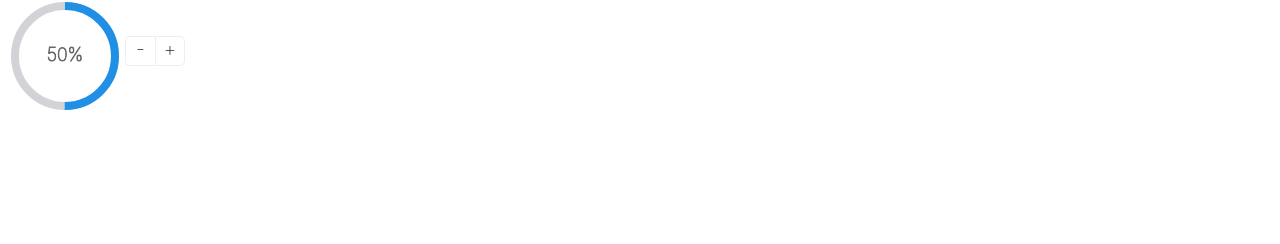
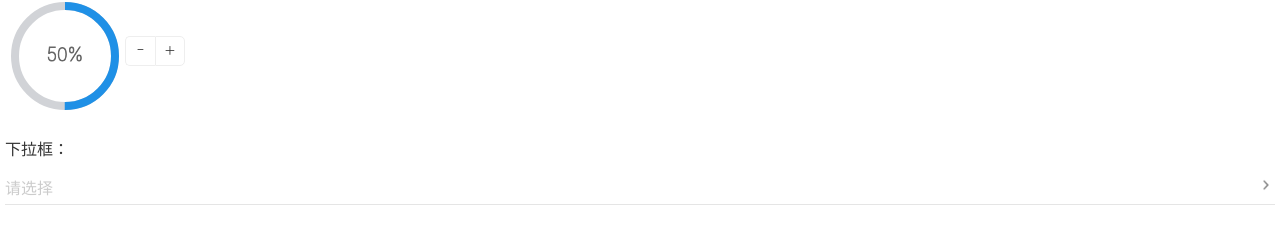
Before and after one commit to LuckyFBB/react-component, a React (Create React App) app: page / in a window 1280 px wide. Shown: the part 540-784 px from the top of the page. Built offline with nearby package versions, Linux system fonts and the light colour scheme.

Commit message:
添加下拉组件

```diff
--- a/src/App.js
+++ b/src/App.js
@@ -6,6 +6,7 @@ import RadioButton from './RadioButton';
 import CheckBox from './CheckBox';
 import MarqueeLine from './MarqueeLine';
 import Modal from './Modal';
+import DropSelect from './DropSelect'
 import Process from './Process';
 
 class App extends Component {
@@ -72,6 +73,10 @@ class App extends Component {
           <div className='label'>进度条：</div>
           <Process type='circle' process='50' showInfo='true' action='true' />
         </div>
+        <div className='item'>
+          <div className='label'>下拉框：</div>
+          <DropSelect label='城市' options={[{value:'HANGZHOU',label:'杭州'},{value:'SHANGHAI',label:'上海'},{value:'CHONGQING',label:'重庆'}]}/>
+        </div>
       </div>
     );
   }
--- a/src/DropSelect/index.css
+++ b/src/DropSelect/index.css
@@ -0,0 +1,58 @@
+.dropselect {}
+
+.selectclick {
+  display: flex;
+  margin-bottom: 10px;
+  padding: 5px 0;
+  border-bottom: 1px solid #e5e5e5;
+}
+
+.selectclick span {
+  flex: 1;
+}
+
+.selectclick img {
+  width: 20px;
+  height: 20px;
+}
+
+.fixedUl {
+  position: fixed;
+  bottom: 15px;
+  left: 15px;
+  right: 15px;
+  border-radius: 10px;
+  background: #fff;
+  z-index: 1000;
+}
+
+.fixedUl .choice {
+  max-height: 200px;
+  overflow-y: scroll;
+}
+
+.fixedUl .choice__item {
+  height: 40px;
+  line-height: 40px;
+  text-align: center;
+  border-bottom: 1px solid #E5E5E5;
+}
+
+.fixedUl .choice__item--cancel {
+  border-bottom: 0;
+  color: red;
+}
+
+.fixedUl .choice__item--label {
+  color: #000000;
+}
+
+.rightIcon {
+  padding-right: 15px;
+  height: 50px;
+  width: 30px;
+}
+
+input::-webkit-input-placeholder {
+  color: #CCCCCC;
+}
--- a/src/DropSelect/index.js
+++ b/src/DropSelect/index.js
@@ -0,0 +1,62 @@
+import React, { Component } from 'react'
+import Mask from '../Mask'
+import rightArrow from './rightArrow.png'
+import './index.css'
+
+export default class DropSelect extends Component {
+  constructor(props) {
+    super(props)
+    this.state = {
+      value: '',
+      show: false
+    }
+  }
+
+  handleClick = () => {
+    this.setState({
+      show: !this.state.show
+    })
+  }
+
+  handleCancel = () => {
+    this.setState({
+      show: !this.state.show
+    })
+  }
+
+  handleSelect = (item) => {
+    this.setState({
+      value: item.label,
+      show: !this.state.show
+    })
+  }
+
+  render() {
+    const { value, show } = this.state
+    const { options, label } = this.props
+    return (
+      <div className='dropselect'>
+        <div className='selectclick' onClick={this.handleClick}>
+          {value ? (<span>{value} </span>) : <span style={{ color: '#ccc' }}>请选择</span>}
+          <img src={rightArrow} alt=''/>
+        </div>
+        {
+          show && <div>
+            <Mask />
+            <div className='fixedUl'>
+              <div className='choice__item choice__item--label'>{label}</div>
+              <div className='choice'>
+                {
+                  options.map(item => {
+                    return <div className='choice__item' key={item.value} onClick={() => this.handleSelect(item)}>{item.label}</div>
+                  })
+                }
+              </div>
+              <div className='choice__item choice__item--cancel' onClick={this.handleCancel}>取消</div>
+            </div>
+          </div>
+        }
+      </div>
+    )
+  }
+}
--- a/src/Process/index.css
+++ b/src/Process/index.css
@@ -31,11 +31,6 @@
   font-weight: 100;
   font-size: 18px;
   stroke: #666;
-}
-
-.circle--image {
-  height: 30px;
-  width: 30px;
 }
 
 .process--line {
--- a/src/Process/index.js
+++ b/src/Process/index.js
@@ -53,7 +53,7 @@ export default class Process extends Component {
                 process === 100 ? (
                   <image href={completeCircle} x='60' y='60' className='circle--image' transform='translate(-15, -15)' />
                 ) : (
-                    <text text-anchor="middle" transform="translate(60,65)" className='circle--text'>{process}%</text>
+                    <text textAnchor="middle" transform="translate(60,65)" className='circle--text'>{process}%</text>
                   )
               }
               <circle cx="60" cy="60" r="50" className='circle--bottom' />
@@ -74,7 +74,7 @@ export default class Process extends Component {
                 </div>
                 <div className='process--info'>
                   {showInfo && process !== 100 && <span className='process--text'>{`${process}%`}</span>}
-                  {showInfo && process === 100 && <img src={complete} className='process--text__complete' />}
+                  {showInfo && process === 100 && <img src={complete} className='process--text__complete' alt=''/>}
                 </div>
               </div>
               {
```
Also changed, not shown: src/DropSelect/rightArrow.png (added).
